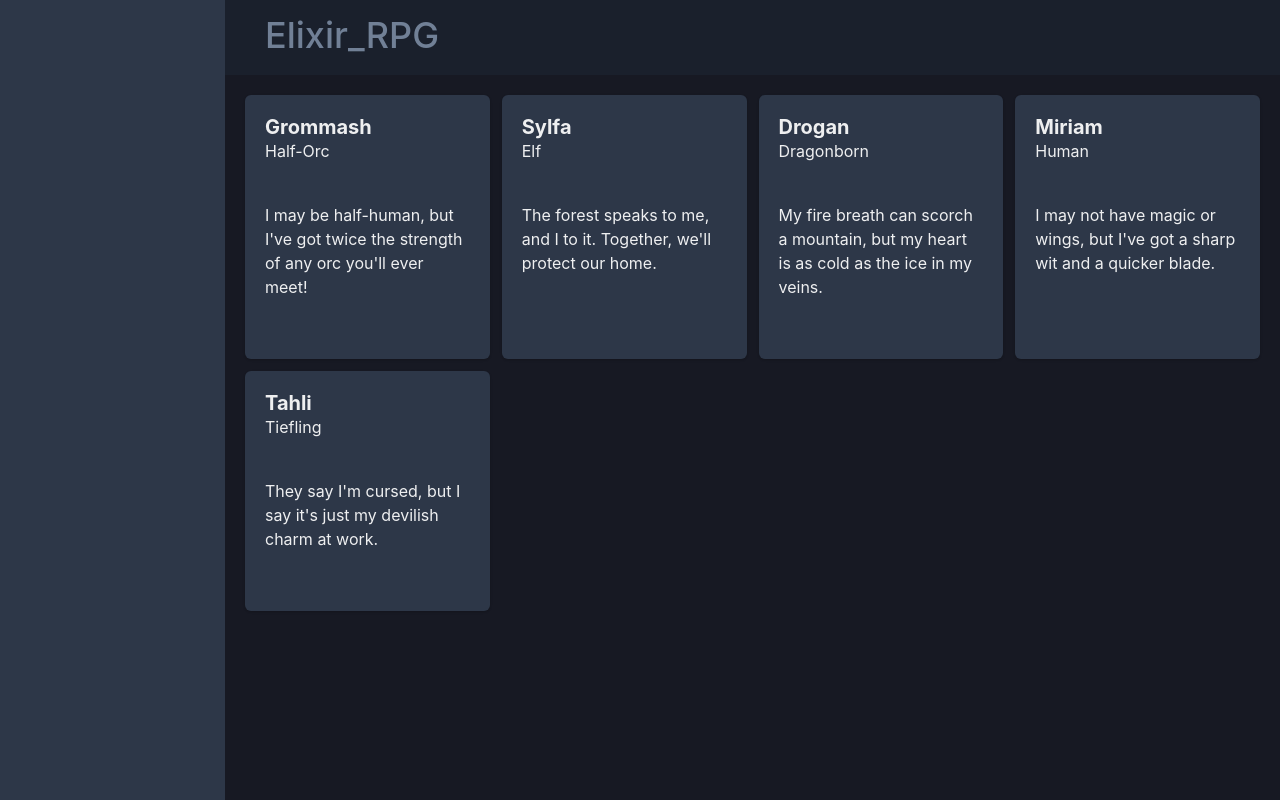
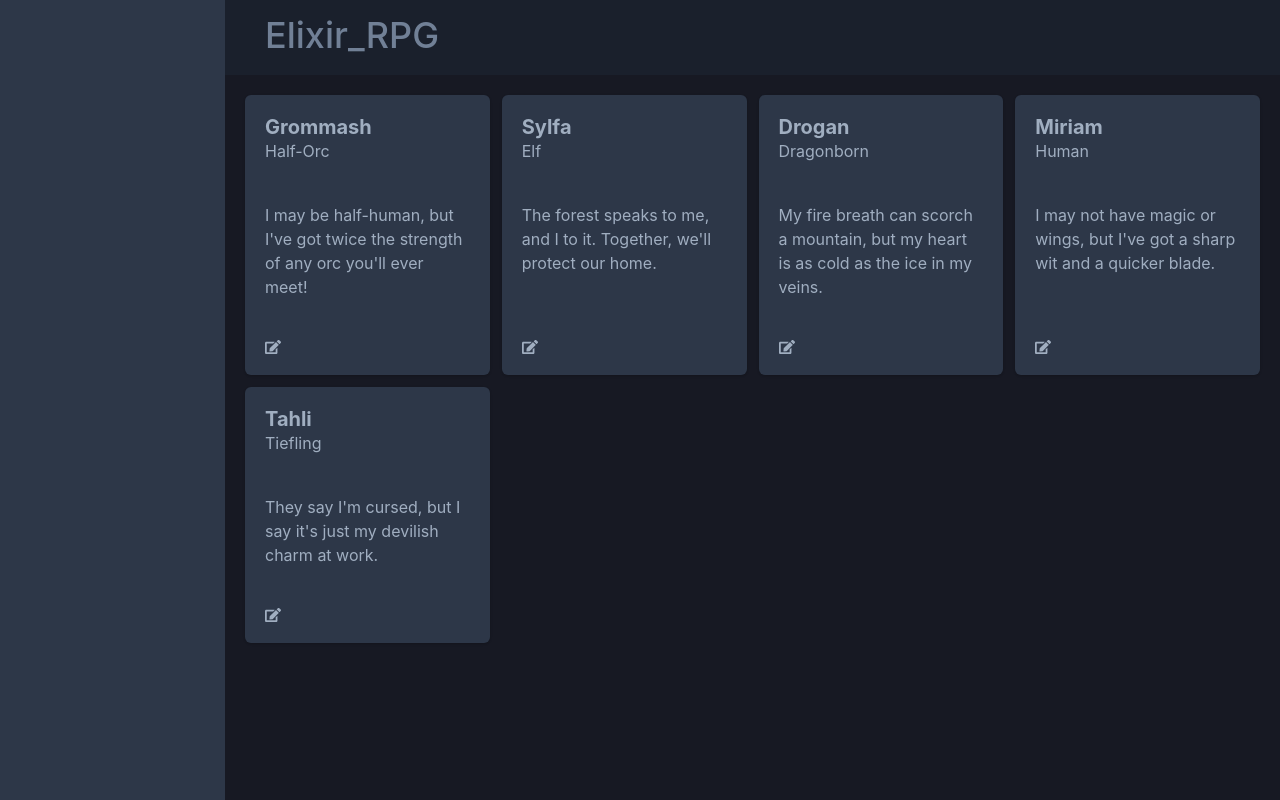
Before and after one commit to xBromsson/elixir_rpg, a React (Vite) app: page / in a window 1280 px wide. Built offline with nearby package versions, Linux system fonts and the light colour scheme.

Commit message:
for style, added edit icon to npc cards

```diff
--- a/package.json
+++ b/package.json
@@ -14,7 +14,8 @@
     "@emotion/styled": "^11.10.6",
     "framer-motion": "^10.10.0",
     "react": "^18.2.0",
-    "react-dom": "^18.2.0"
+    "react-dom": "^18.2.0",
+    "react-icons": "^4.8.0"
   },
   "devDependencies": {
     "@types/react": "^18.0.28",
--- a/src/components/NpcCard.jsx
+++ b/src/components/NpcCard.jsx
@@ -3,9 +3,12 @@ import {
   CardBody,
   CardFooter,
   CardHeader,
+  HStack,
   Heading,
   Text,
 } from "@chakra-ui/react";
+
+import { FaEdit } from "react-icons/fa";
 
 const Props = {
   name: "",
@@ -15,7 +18,7 @@ const Props = {
 
 const NpcCard = ({ name, race, flavor }) => {
   return (
-    <Card>
+    <Card textColor={"gray.400"}>
       <CardHeader>
         <Heading as="h2" size="md">
           {name}
@@ -25,7 +28,11 @@ const NpcCard = ({ name, race, flavor }) => {
       <CardBody>
         <Text> {flavor}</Text>
       </CardBody>
-      <CardFooter></CardFooter>
+      <CardFooter>
+        <HStack>
+          <FaEdit />
+        </HStack>
+      </CardFooter>
     </Card>
   );
 };
```
Also changed, not shown: 1 other file (tests, documents, lock files or other folders).
